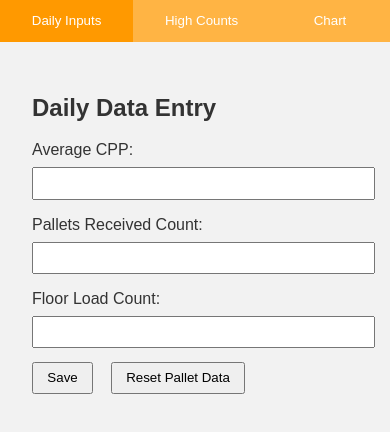
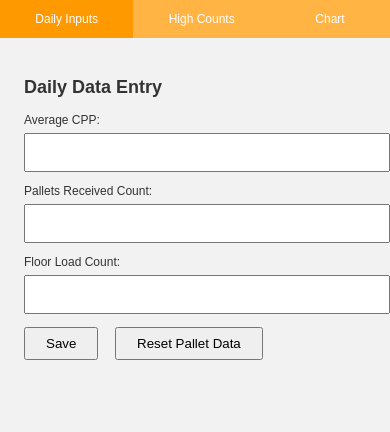
Before and after one commit to juohayes/TESTCCLiveTracker3.0, a plain HTML site: page index.html in a window 390 px wide. Drawn offline with nearby package versions, Linux system fonts and the light colour scheme.

Commit message:
Add files via upload

```diff
--- a/index.html
+++ b/index.html
@@ -2,6 +2,7 @@
 <html lang="en">
 <head>
   <meta charset="UTF-8" />
+  <meta name="viewport" content="width=device-width, initial-scale=1.0" />
   <title>Combined Carton Tracker</title>
   <script src="https://cdn.jsdelivr.net/npm/chart.js"></script>
   <style>
@@ -16,18 +17,20 @@
     nav {
       display: flex;
       background: #FF9900;
-      flex-wrap: wrap;
+      overflow-x: auto;
+      flex-wrap: nowrap;
       justify-content: center;
     }
 
     nav button {
       flex: 1 1 auto;
       min-width: 120px;
-      padding: 1em;
+      padding: 1em 1.5em;
       background: #ffb444;
       color: #fff;
       border: none;
       cursor: pointer;
+      font-size: 1em;
     }
 
     nav button:hover {
@@ -50,24 +53,38 @@
     label {
       display: block;
       margin: 1em 0 0.5em;
+      font-size: 1em;
     }
 
     input {
       width: 100%;
-      padding: 0.5em;
+      padding: 0.75em;
     }
 
     button.save, button.reset {
       margin-top: 1em;
       margin-right: 1em;
-      padding: 0.5em 1em;
+      padding: 0.5em 1.5em;
       cursor: pointer;
       display: inline-block;
     }
 
     canvas {
       max-width: 100%;
+      height: auto;
     }
+
+    @media (max-width: 768px) {
+    body {
+      font-size: 14px;
+    }
+  }
+
+  @media (max-width: 480px) {
+    body {
+      font-size: 12px;
+    }
+  }
   </style>
 </head>
 <body>
```
